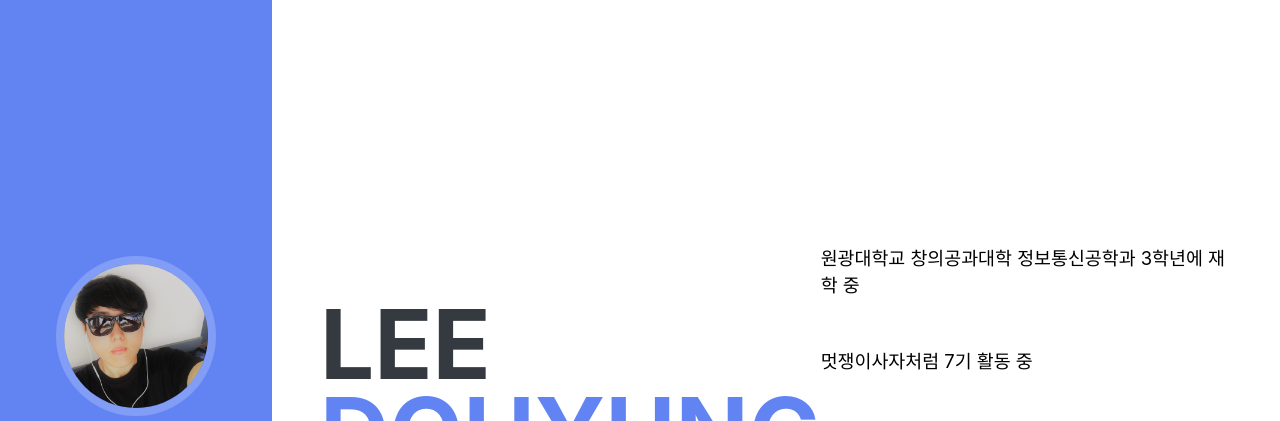
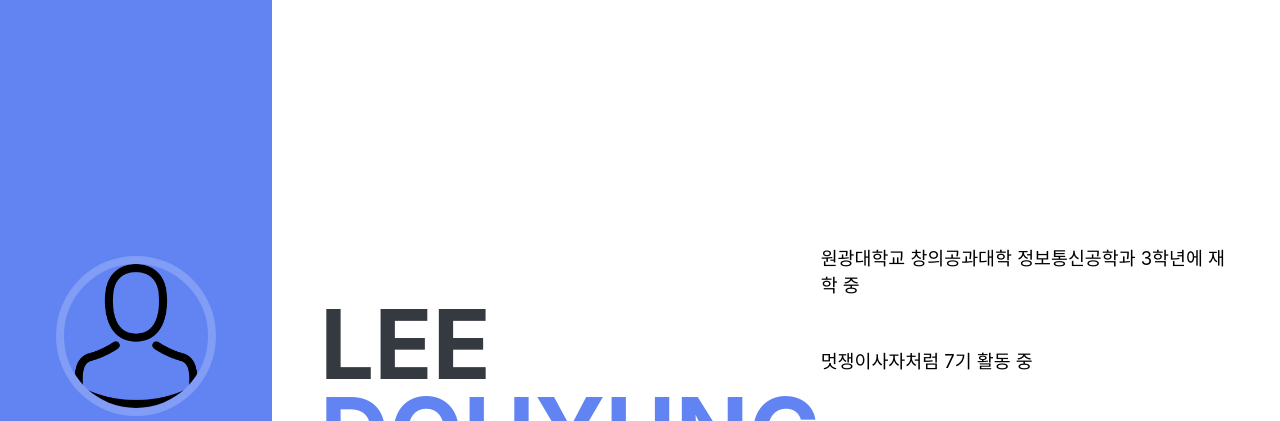
Before and after one commit to dohyungLee/myblog, a plain HTML site: page index.html in a window 1280 px wide. Shown: the top 421 px of the page. Drawn offline with Linux system fonts and the light colour scheme; a web font is replaced by a local one.

Commit message:
Add files via upload

```diff
--- a/index.html
+++ b/index.html
@@ -25,7 +25,7 @@
     <a class="navbar-brand js-scroll-trigger" href="#page-top">
       <span class="d-block d-lg-none">LEE DOHYUNG</span>
       <span class="d-none d-lg-block">
-        <img class="img-fluid img-profile rounded-circle mx-auto mb-2" src="images/IMG_2464.jpg" alt="">
+        <img class="img-fluid img-profile rounded-circle mx-auto mb-2" src="images/avatar.png" alt="">
       </span>
     </a>
     <button class="navbar-toggler" type="button" data-toggle="collapse" data-target="#navbarSupportedContent" aria-controls="navbarSupportedContent" aria-expanded="false" aria-label="Toggle navigation">
```
Also changed, not shown: images/avatar.png (added).
